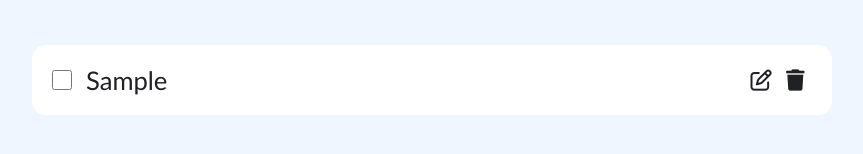
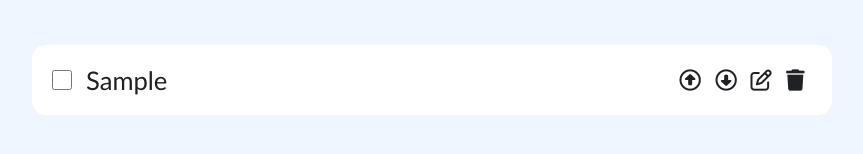
Before and after one commit to kanshul98/react-todolist, a React (Vite) app: page / in a window 1280 px wide. Both pictures are taken after typing "Sample" into the empty fields and a click on the button "Add". Shown: the part 350-504 px from the top of the page, without its empty margins (208-1071 px from the left). Built offline with nearby package versions, Linux system fonts and the light colour scheme.

Commit message:
Shift ToDo Items up and Down
Added functional buttons to shift ToDo items up or down by user input.

```diff
--- a/src/App.jsx
+++ b/src/App.jsx
@@ -45,6 +45,22 @@ function App() {
     // that it was associated with in the todo list
   }
 
+  function shiftTodoUp(index){
+    const newArray = [...todos];
+    if(index > 0 && index < todos.length){
+      [newArray[index-1], newArray[index]] = [newArray[index], newArray[index-1]]
+    }
+    setTodos(newArray)
+  }
+
+  function shiftToDoDown(index){
+    const newArray = [...todos];
+    if(index >= 0 && index < todos.length-1){
+      [newArray[index+1], newArray[index]] = [newArray[index], newArray[index+1]]
+    }
+    setTodos(newArray)
+  }
+
   // we are using this function to ensure that each time we refresh the website we are not losing the To-Do list
   // STANDARD FORMAT: useEffect(() => {}, [])
   useEffect(() => {
@@ -71,7 +87,9 @@ function App() {
         <TodoList handleDeleteTodos={handleDeleteTodos}
                   handleEditTodos={handleEditTodos}
                   handleCheckTodos={handleCheckTodos}
-                  todos={todos}/>
+                  todos={todos}
+                  shiftTodoUp={shiftTodoUp}
+                  shiftToDoDown={shiftToDoDown}/>
       </>
   )
 }
--- a/src/components/TodoCard.jsx
+++ b/src/components/TodoCard.jsx
@@ -4,7 +4,7 @@ import React from "react"
 // it renders its text, checkbox, edit button, and delete button
 function TodoCard(props){
 
-    const {children, handleDeleteTodos, handleEditTodos, handleCheckTodos, index, checked = false} = props; // Delete function is prop drilled from App > TodoList > TodoCard
+    const {children, handleDeleteTodos, handleEditTodos, handleCheckTodos, shiftTodoUp, shiftToDoDown, index, checked = false} = props; // Delete function is prop drilled from App > TodoList > TodoCard
 
     return(
 
@@ -15,14 +15,26 @@ function TodoCard(props){
                        onChange={() => {handleCheckTodos(index)}}/>
 
                     <p style={{textDecoration: checked ? 'line-through' : 'none'}}>{children}</p>
-
+            {/* ============================================================================= */}
                 <div className="actionsContainer"> {/* div container contains the two buttons inside list item */}
+                    <button onClick={() => {
+                        shiftTodoUp(index)
+                    }}>
+                        <i className="fa-regular fa-circle-up"></i>
+                    </button>
+            {/* ============================================================================= */}
+                  <button onClick={() => {
+                        shiftToDoDown(index)
+                    }}>
+                        <i className="fa-regular fa-circle-down"></i>
+                    </button>
+            {/* ============================================================================= */}
                     <button onClick={() => {
                         handleEditTodos(index)
                     }}>
                         <i className="fa-regular fa-pen-to-square"></i>
                     </button>
-
+            {/* ============================================================================= */}
                     <button onClick={() => {
                         handleDeleteTodos(index)
                     }}>
```
